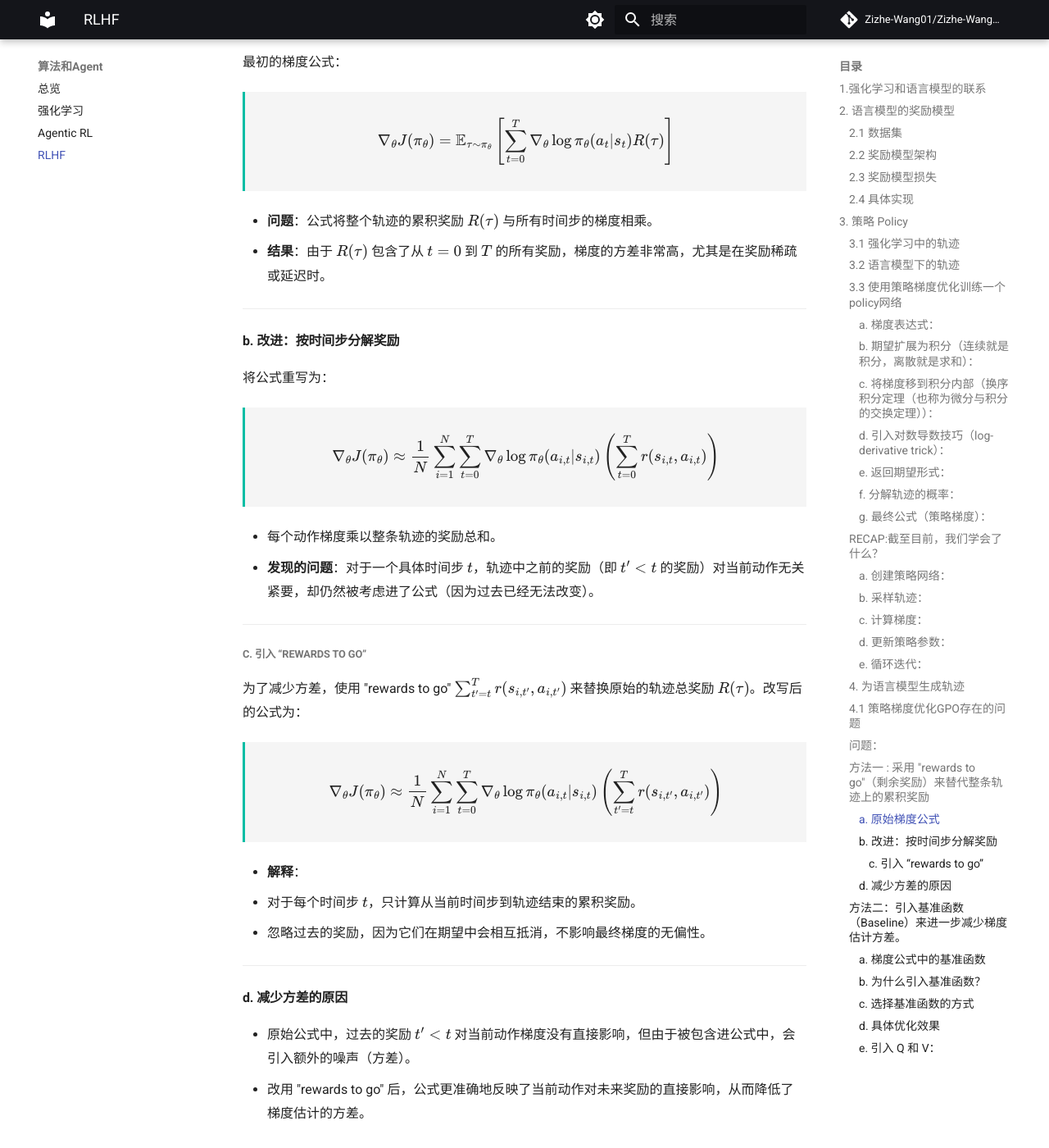
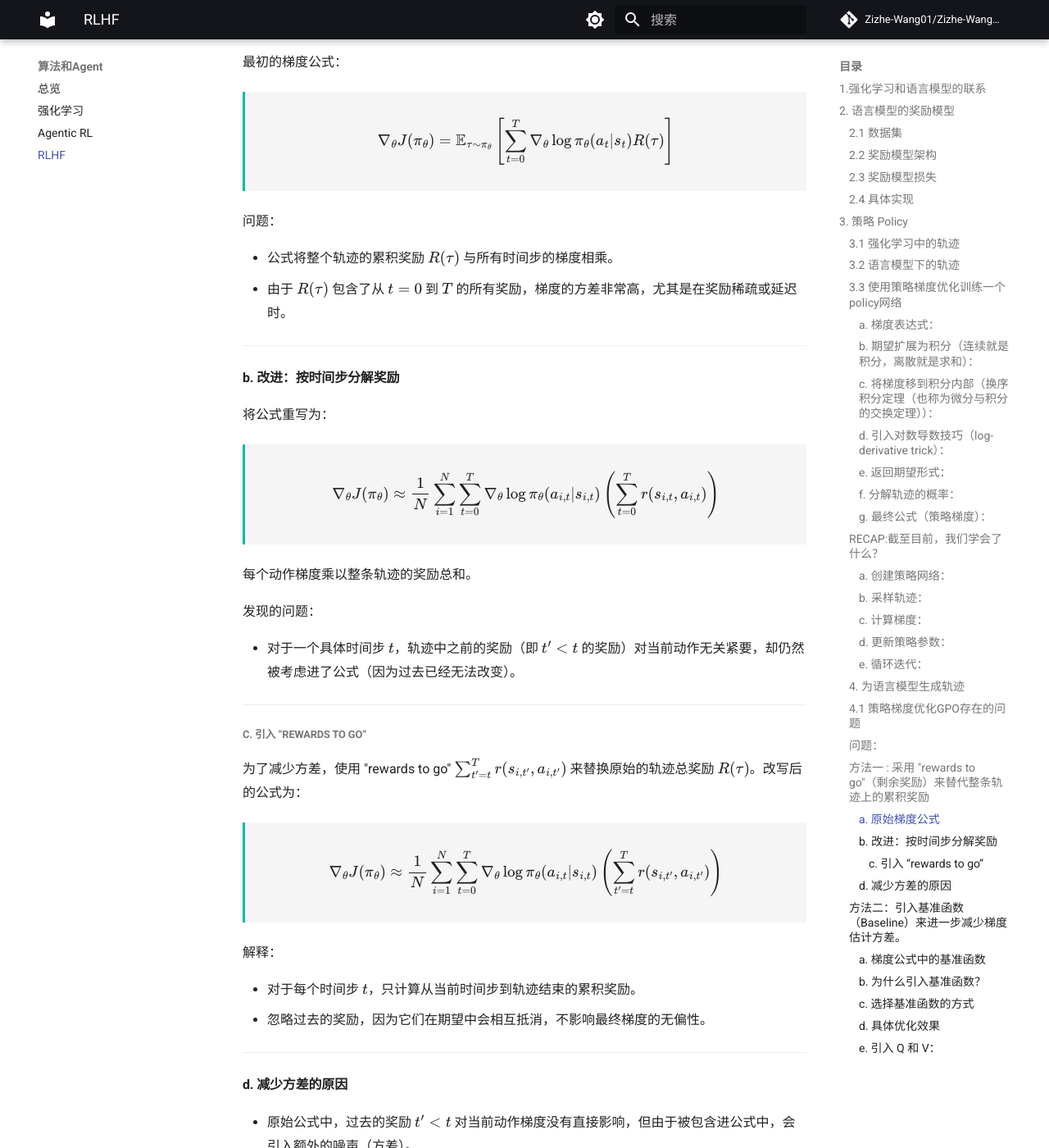
Before and after one commit to Zizhe-Wang01/Zizhe-Wang01.github.io, an MkDocs documentation site: the page built from docs/ai/rlhf.md, in a window 1280 px wide and 1400 px high, scrolled down 11428 px. Shown: the whole window at 82% size. Built offline with MkDocs 1.6.1 and Material for MkDocs 9.7.7, drawn with Linux system fonts in a browser that asks for light colours; comment, search, counter and statistics services are not loaded.

```diff
--- a/docs/ai/rlhf.md
+++ b/docs/ai/rlhf.md
@@ -305,6 +305,7 @@ Note：环境的动态模型（状态转移概率）与策略参数无关，所
 核心思想：you can't alter the past
 
 #### a. **原始梯度公式**
+
 最初的梯度公式：
 
 \[
@@ -315,20 +316,26 @@ Note：环境的动态模型（状态转移概率）与策略参数无关，所
 \right]
 \]
 
-- **问题**：公式将整个轨迹的累积奖励 \(R(\tau)\) 与所有时间步的梯度相乘。
-- **结果**：由于 \(R(\tau)\) 包含了从 \(t=0\) 到 \(T\) 的所有奖励，梯度的方差非常高，尤其是在奖励稀疏或延迟时。
+问题：
+
+- 公式将整个轨迹的累积奖励 \(R(\tau)\) 与所有时间步的梯度相乘。
+- 由于 \(R(\tau)\) 包含了从 \(t=0\) 到 \(T\) 的所有奖励，梯度的方差非常高，尤其是在奖励稀疏或延迟时。
 
 ---
 
 #### b. **改进：按时间步分解奖励**
+
 将公式重写为：
 
 \[
 \nabla_{\theta} J(\pi_\theta) \approx \frac{1}{N} \sum_{i=1}^{N} \sum_{t=0}^{T} \nabla_{\theta} \log \pi_\theta(a_{i,t} | s_{i,t}) \left( \sum_{t=0}^{T} r(s_{i,t}, a_{i,t}) \right)
 \]
 
-- 每个动作梯度乘以整条轨迹的奖励总和。
-- **发现的问题**：对于一个具体时间步 \( t \)，轨迹中之前的奖励（即 \( t'<t \) 的奖励）对当前动作无关紧要，却仍然被考虑进了公式（因为过去已经无法改变）。
+每个动作梯度乘以整条轨迹的奖励总和。
+
+发现的问题：
+
+- 对于一个具体时间步 \(t\)，轨迹中之前的奖励（即 \(t' < t\) 的奖励）对当前动作无关紧要，却仍然被考虑进了公式（因为过去已经无法改变）。
 
 ---
 
@@ -339,9 +346,10 @@ Note：环境的动态模型（状态转移概率）与策略参数无关，所
 \nabla_{\theta} J(\pi_\theta) \approx \frac{1}{N} \sum_{i=1}^{N} \sum_{t=0}^{T} \nabla_{\theta} \log \pi_\theta(a_{i,t} | s_{i,t}) \left( \sum_{t'=t}^{T} r(s_{i,t'}, a_{i,t'}) \right)
 \]
 
-- **解释**：
-  - 对于每个时间步 \(t\)，只计算从当前时间步到轨迹结束的累积奖励。
-  - 忽略过去的奖励，因为它们在期望中会相互抵消，不影响最终梯度的无偏性。
+解释：
+
+- 对于每个时间步 \(t\)，只计算从当前时间步到轨迹结束的累积奖励。
+- 忽略过去的奖励，因为它们在期望中会相互抵消，不影响最终梯度的无偏性。
 
 ---
 
@@ -380,9 +388,10 @@ Note：环境的动态模型（状态转移概率）与策略参数无关，所
 V^\pi(s) = \mathbb{E}_\pi \left[ \sum_{t'=t}^{T} r(s_{t'}, a_{t'}) \, | \, s_t = s \right]
 \]
 
-- **解释**：
-  - \(V^\pi(s)\) 表示从当前状态 \(s_t\) 出发，按照策略 \(\pi\) 所能获得的期望未来奖励。
-  - 使用 \(V^\pi(s)\) 作为基准，可以有效去掉与当前状态 \(s_t\) 无关的波动。
+解释：
+
+- \(V^\pi(s)\) 表示从当前状态 \(s_t\) 出发，按照策略 \(\pi\) 所能获得的期望未来奖励。
+- 使用 \(V^\pi(s)\) 作为基准，可以有效去掉与当前状态 \(s_t\) 无关的波动。
 
 例子：高值状态与低值状态
 
```
Also changed, not shown: docs/index.md (+0 -2 lines).
